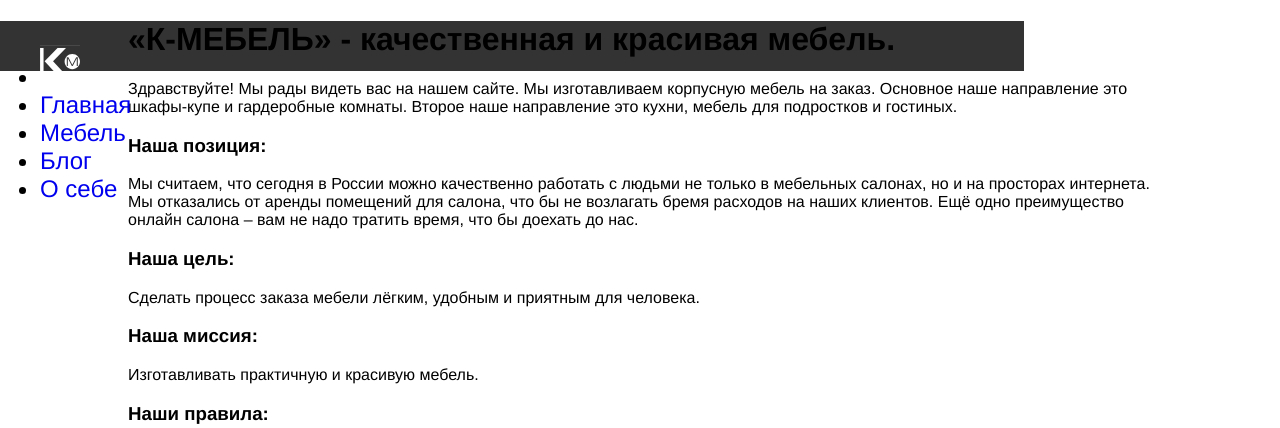
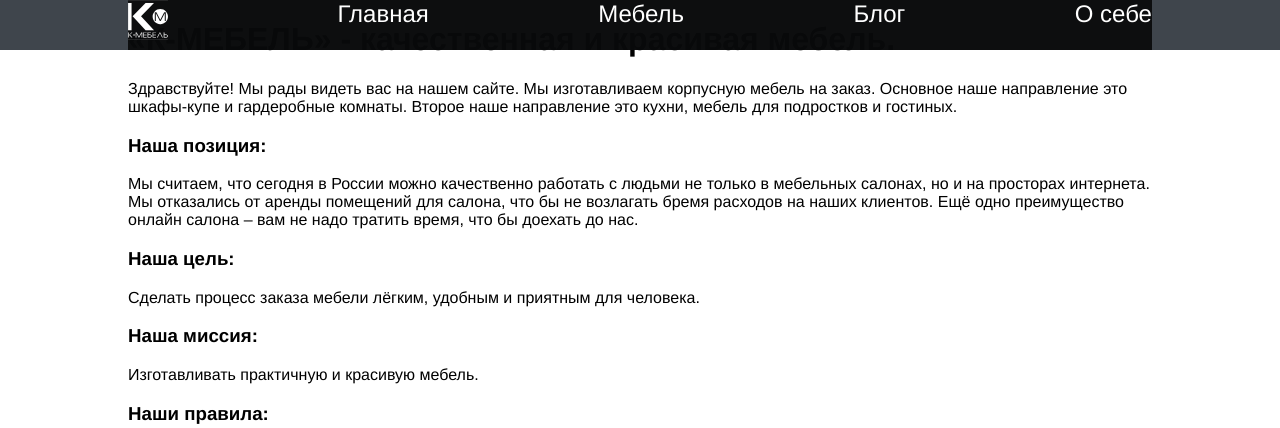
Before and after one commit to Ruchey/km, a Django app: page / in a window 1280 px wide. Shown: the top 428 px of the page. Run offline with Django 3.2, Linux system fonts and the light colour scheme; data comes from the database, SQL or seed files in the repository.

Commit message:
Работаю над шапкой

```diff
--- a/core/static/core/css/core.css
+++ b/core/static/core/css/core.css
@@ -39,12 +39,18 @@ a {
 header {
   background-color: rgba(43,49,57,0.9);
   position: fixed;
+  width: 100%;
+  height: 50px;
+  top: 0;
 }
 
-.flex-head {
+.gn-list {
+  margin: 0;
+  padding: 0;
   display: flex;
   flex-flow: row nowrap;
   justify-content: space-between;
+  list-style: none;
 }
 
 .logo {
@@ -59,42 +65,31 @@ header {
 }
 
 #globalnav {
-  position: absolute;
   top: 0;
-  right: 0;
-  left: 0;
   z-index: 9999;
-  display: block;
+  padding: 0;
   margin: 0;
   width: 100%;
   min-width: 1024px;
   height: 50px;
-  max-height: 50px;
+  /*max-height: 50px;*/
   background: rgba(0,0,0,0.8);
   font-size: 24px;
   user-select: none;
+  overflow: hidden;
 }
 
-#globalnav .ac-gn-header {
-    display: none;
-    position: absolute;
-    z-index: 3;
-    top: 0;
-    left: 0;
-    width: 100%;
-    height: 48px;
-    overflow: hidden;
-}
-
-#globalnav .gn-item {
+.gn-item {
     display: inline-block;
-    position: relative;
-    height: 44px;
+    /*position: relative;*/
+    /*height: 44px;*/
     z-index: 1;
     vertical-align: top;
 }
 
-
+.gn-item a {
+  color: #fff
+}
 
 .contacts {
     /*background-color: #D02EC2FF;*/
--- a/core/templates/base.html
+++ b/core/templates/base.html
@@ -6,7 +6,7 @@
     <script src="http://html5shiv.googlecode.com/svn/trunk/html5.js"></script>
     <![endif]-->
     <link rel="icon" type="image/x-icon" href="{% static 'core/favicon.png' %}">
-    <link rel="stylesheet" href="{% static 'core/css/fonts.css' %}" />
+    <link rel="stylesheet" href="{% static 'core/css/corefonts.css' %}" />
     <link rel="stylesheet" href="{% static 'core/css/core.css' %}" />
     <meta charset="utf-8">
     <title>{% block title %}К-МЕБЕЛЬ{% endblock %}</title>
--- a/core/templates/core/header.html
+++ b/core/templates/core/header.html
@@ -1,18 +1,14 @@
 <header>
   <div class="g-container">
-<!--     <div class="logo flex-row">
-      <a href="#" title="shkafkupebel.ru - Домашняя страница" rel="home">
-      </a>
-    </div> -->
-
       <nav id="globalnav">
-          <ul class="gn-header">
-            <li><a class="logo" href="#" title="shkafkupebel.ru - Домашняя страница" rel="home"></a></li>
-            <li><a href="#" title="главная">Главная</a></li>
-            <li><a href="#" title="Шкафы-купе">Мебель</a></li>
-            <li><a href="#" title="Гардеробные">Блог</a></li>
-            <li><a href="#" title="Гардеробные">О себе</a></li>
-          </ul>
+        <ul class="gn-list">
+          <li class="gn-item"><a class="logo" href="/"
+              title="shkafkupebel.ru - Домашняя страница" rel="home"></a></li>
+          <li class="gn-item"><a href="/" title="главная">Главная</a></li>
+          <li class="gn-item"><a href="#" title="Шкафы-купе">Мебель</a></li>
+          <li class="gn-item"><a href="#" title="Гардеробные">Блог</a></li>
+          <li class="gn-item"><a href="#" title="Гардеробные">О себе</a></li>
+        </ul>
       </nav>
 
 <!--     <section class="contacts flex-column">
```
